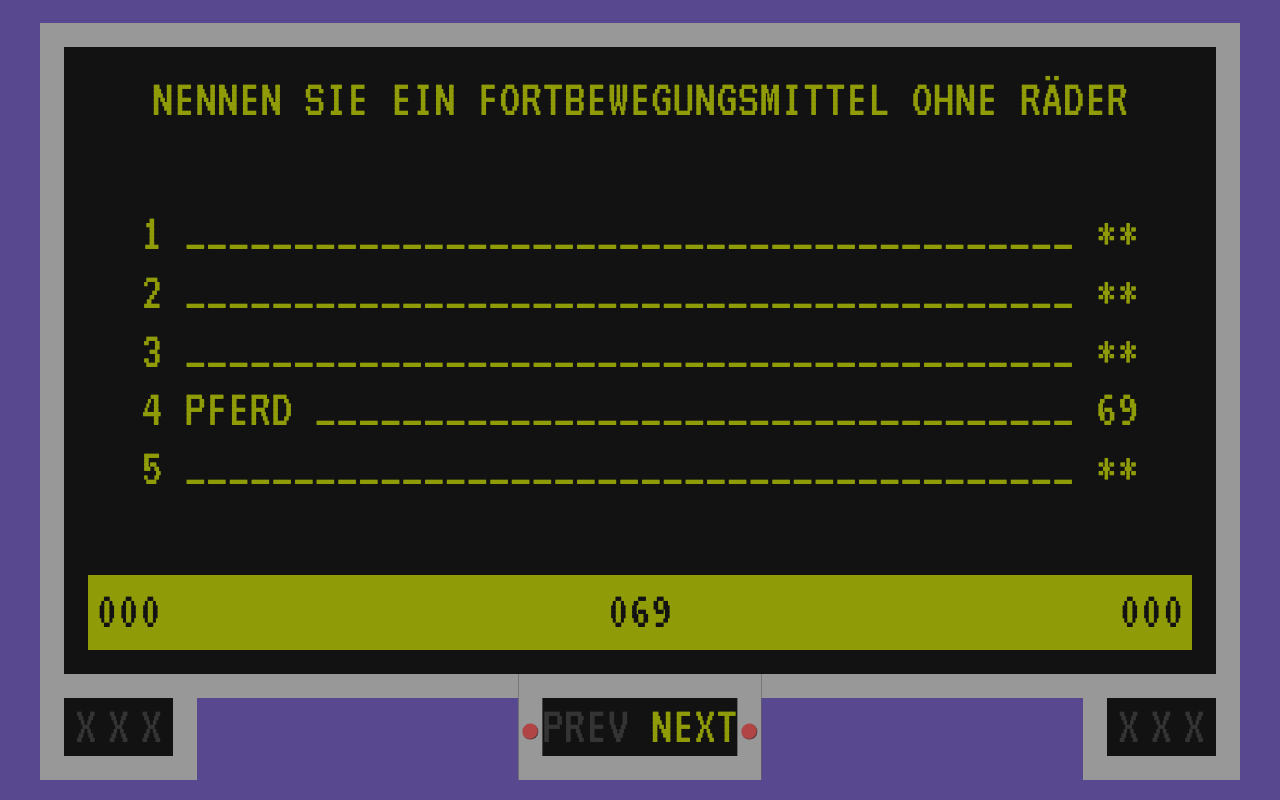
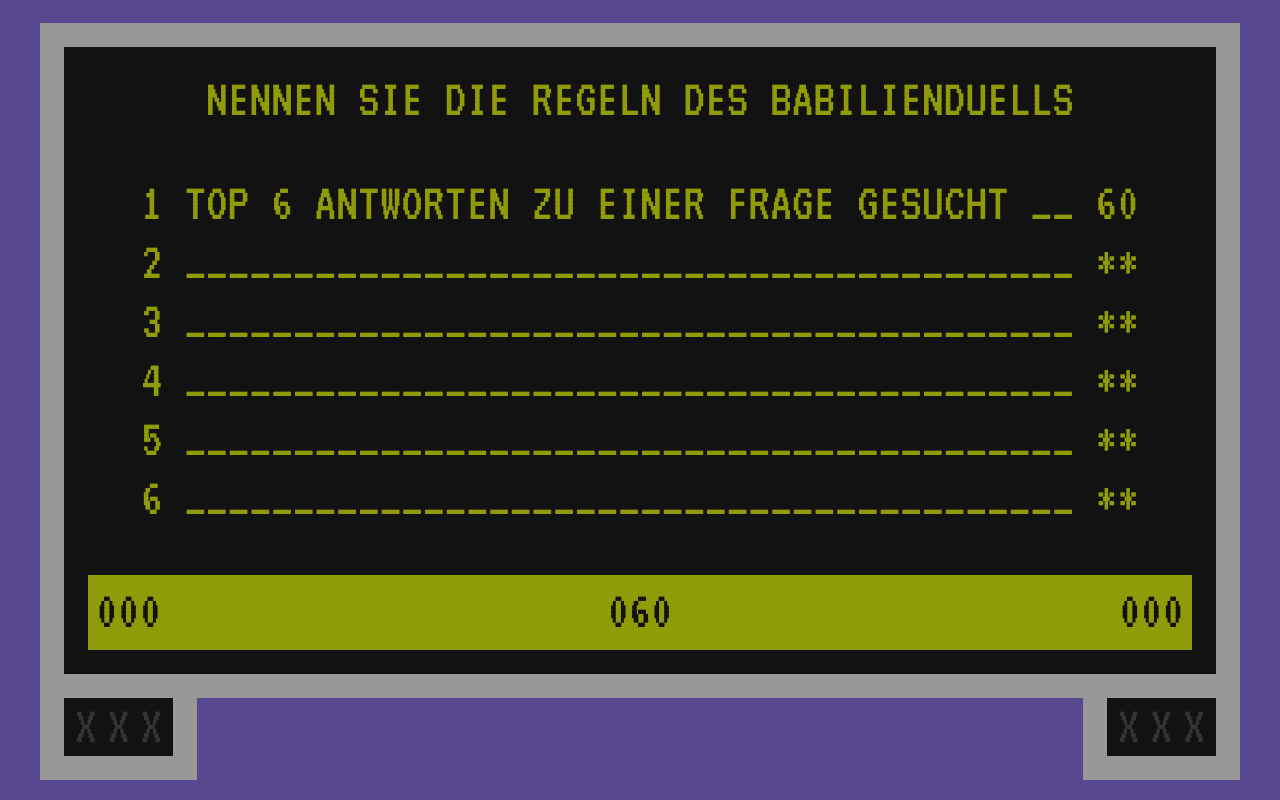
Before and after one commit to Trolldig/familienduell, a website built with Vite: page src/pages/game.html in a window 1280 px wide. Built offline with nearby package versions, Linux system fonts and the light colour scheme.

Commit message:
Delete next/prev buttons in game.html

```diff
--- a/src/pages/game.html
+++ b/src/pages/game.html
@@ -37,12 +37,6 @@
                                 <li x-bind:class="failCount >= 3 ? 'active' : ''">X</li>
                             </ul>
                         </div>
-                        <div class="controls middle">
-                            <span x-bind:class="qIndex === 0 ? 'inactive' : 'active'">prev</span>
-                            <span x-bind:class="qIndex >= questions.length - 1 ? 'inactive' : 'active'">next</span>
-                            <button class="increase" aria-label="previous question" @click="prevQuestion"></button>
-                            <button class="increase right" aria-label="next question" @click="nextQuestion"></button>
-                        </div>
                         <div class="controls right" x-data="fails.teamB">
                             <ul class="list fail-list right" @click="increase">
                                 <li x-bind:class="failCount >= 1 ? 'active' : ''">X</li>
--- a/src/scripts/gameState.ts
+++ b/src/scripts/gameState.ts
@@ -223,7 +223,7 @@ function buildDefaultGameState(): DynamicGameState {
         questions: [
             {
                 id: getStateId("question"),
-                text: "Nennen Sie ein Fortbewegungsmittel ohne Räder",
+                text: "Nennen Sie die Regeln des Babilienduells",
                 fails: {
                     teamA: {
                         id: getStateId("fail"),
@@ -237,18 +237,19 @@ function buildDefaultGameState(): DynamicGameState {
                 _teamA: teamAId,
                 _teamB: teamBId,
                 answers: [
-                    { id: getStateId("answer"), solution: "Boot", points: 99, open: false },
-                    { id: getStateId("answer"), solution: "Helikopter", points: 89, open: false },
-                    { id: getStateId("answer"), solution: "Schlitten", points: 79, open: false },
-                    { id: getStateId("answer"), solution: "Pferd", points: 69, open: true },
-                    { id: getStateId("answer"), solution: "Jetpack mit Festbrennstoffraketen-Antrieb", points: 59, open: false }
+                    { id: getStateId("answer"), solution: "Top 6 Antworten zu einer Frage gesucht", points: 60, open: true },
+                    { id: getStateId("answer"), solution: "Buzzerduell entscheidet Startteam", points: 20, open: false },
+                    { id: getStateId("answer"), solution: "Falsche Antworten geben 1x", points: 10, open: false },
+                    { id: getStateId("answer"), solution: "Ab 2X darf der Gegner beraten", points: 5, open: false },
+                    { id: getStateId("answer"), solution: "Ab 3X darf der Gegner 1x abstauben", points: 3, open: false },
+                    { id: getStateId("answer"), solution: "Gewinnerteam bekommt alle Punkte", points: 2, open: false }
                 ],
                 _winnerTeam: null,
                 pointsWon: 0,
             },
             {
                 id: getStateId("question"),
-                text: "Nennen Sie etwas, das man im Homeoffice tut",
+                text: "Nennen Sie die Regeln des Finales",
                 fails: {
                     teamA: {
                         id: getStateId("fail"),
@@ -262,11 +263,10 @@ function buildDefaultGameState(): DynamicGameState {
                 _teamA: teamAId,
                 _teamB: teamBId,
                 answers: [
-                    { id: getStateId("answer"), solution: "Schlafen", points: 60, open: false },
-                    { id: getStateId("answer"), solution: "Arbeiten", points: 51, open: false },
-                    { id: getStateId("answer"), solution: "Ohne Hose rumlaufen", points: 42, open: false },
-                    { id: getStateId("answer"), solution: "Pferd", points: 33, open: false },
-                    { id: getStateId("answer"), solution: "Wäsche machen / Putzen", points: 24, open: false }
+                    { id: getStateId("answer"), solution: "5 Fragen im Schnelldurchlauf", points: 60, open: true },
+                    { id: getStateId("answer"), solution: "Nur ein Spieler gibt die Antworten", points: 20, open: false },
+                    { id: getStateId("answer"), solution: "Es gibt ein Zeitlimit", points: 15, open: false },
+                    { id: getStateId("answer"), solution: "Punkte werden in Bonuszeit umgewandelt", points: 5, open: false }
                 ],
                 _winnerTeam: null,
                 pointsWon: 0,
```
